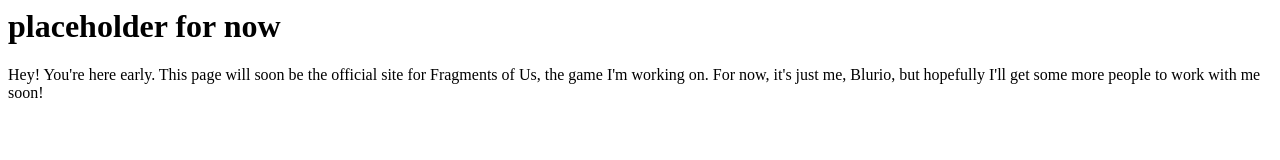
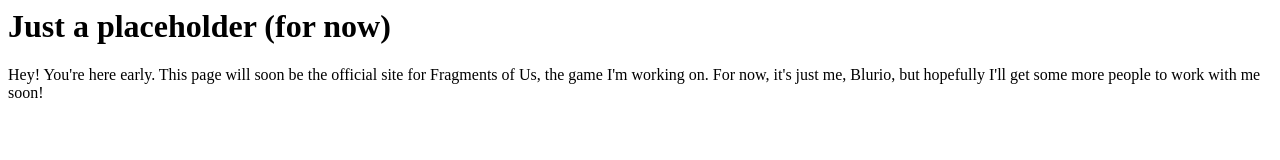
Before and after one commit to BlurioTheUTFan/fousite, a plain HTML site: page index.html in a window 1280 px wide. Drawn offline with Linux system fonts and the light colour scheme.

Commit message:
changed the heading

```diff
--- a/index.html
+++ b/index.html
@@ -4,7 +4,7 @@
         <link rel="stylesheet" href="styles.css">
     </head>
     <body>
-        <h1>placeholder for now</h1>
+        <h1>Just a placeholder (for now)</h1>
         <p>Hey! You're here early. This page will soon be the official site for Fragments of Us, the game I'm working on. For now, it's just me, Blurio, but hopefully I'll get some more people to work with me soon!</p>
     </body>
 </html>
```
